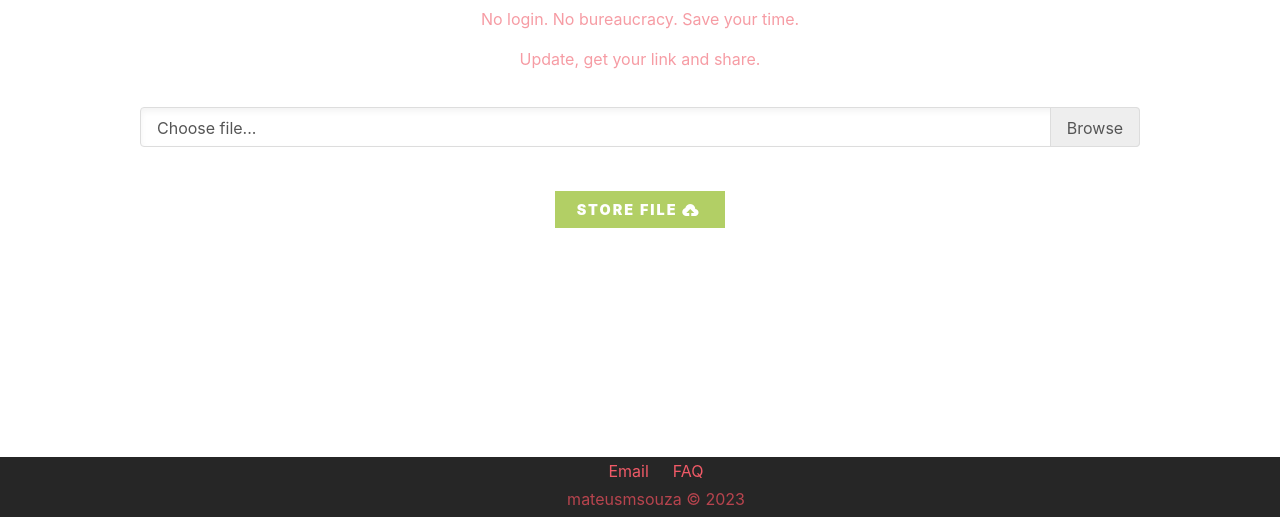
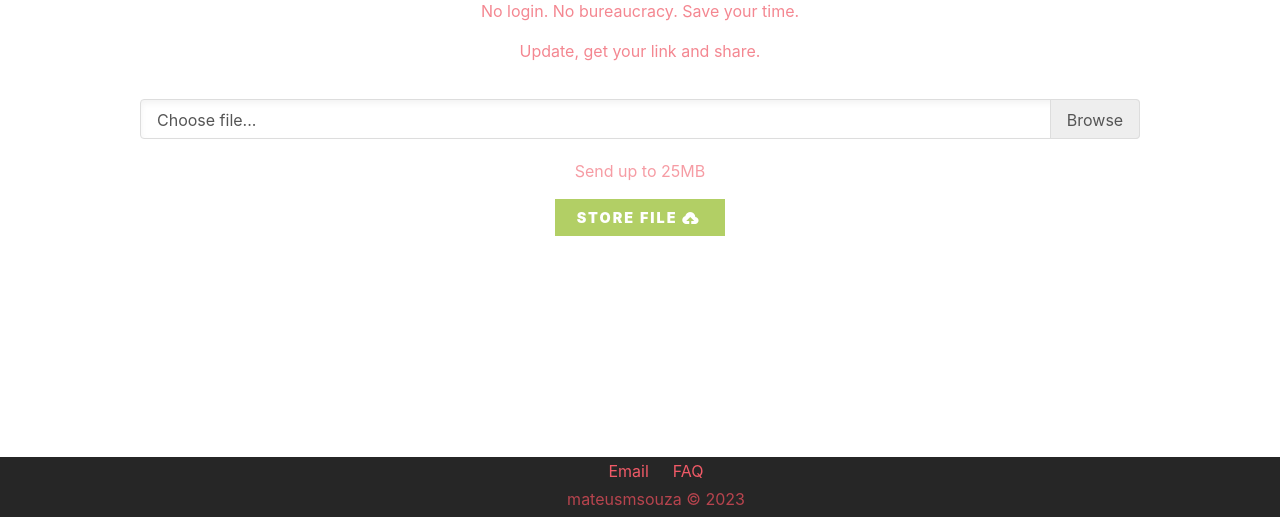
Before and after one commit to Mateusmsouza/store-that-bit-front, a website built with Vite: page src/index.html in a window 1280 px wide. Shown: the part 283-800 px from the top of the page. Built offline with nearby package versions, Linux system fonts and the light colour scheme.

Commit message:
Added text to file limit

```diff
--- a/src/index.html
+++ b/src/index.html
@@ -10,13 +10,13 @@
   <body>
     <main class="store-that-bit">
       <h1>Share your files quickly!</h1>
-      <p class="sub text-red-l2">No login. No bureaucracy. Save your time.</p>
-      <p class="sub text-red-l2">Update, get your link and share.</p>
+      <p class="sub text-red-l1">No login. No bureaucracy. Save your time.</p>
+      <p class="sub text-red-l1">Update, get your link and share.</p>
       <label class="file mv-5 mv-20 stretch">
         <input type="file" id="file" aria-label="File browser example">
         <span id="file-label" class="file-custom"></span>
       </label>
-      <h1></h1>
+      <p class="text-red-l2">Send up to 25MB</p>
 
 
       <button id="file-store-button" class="btn green btn-spinner">
```
